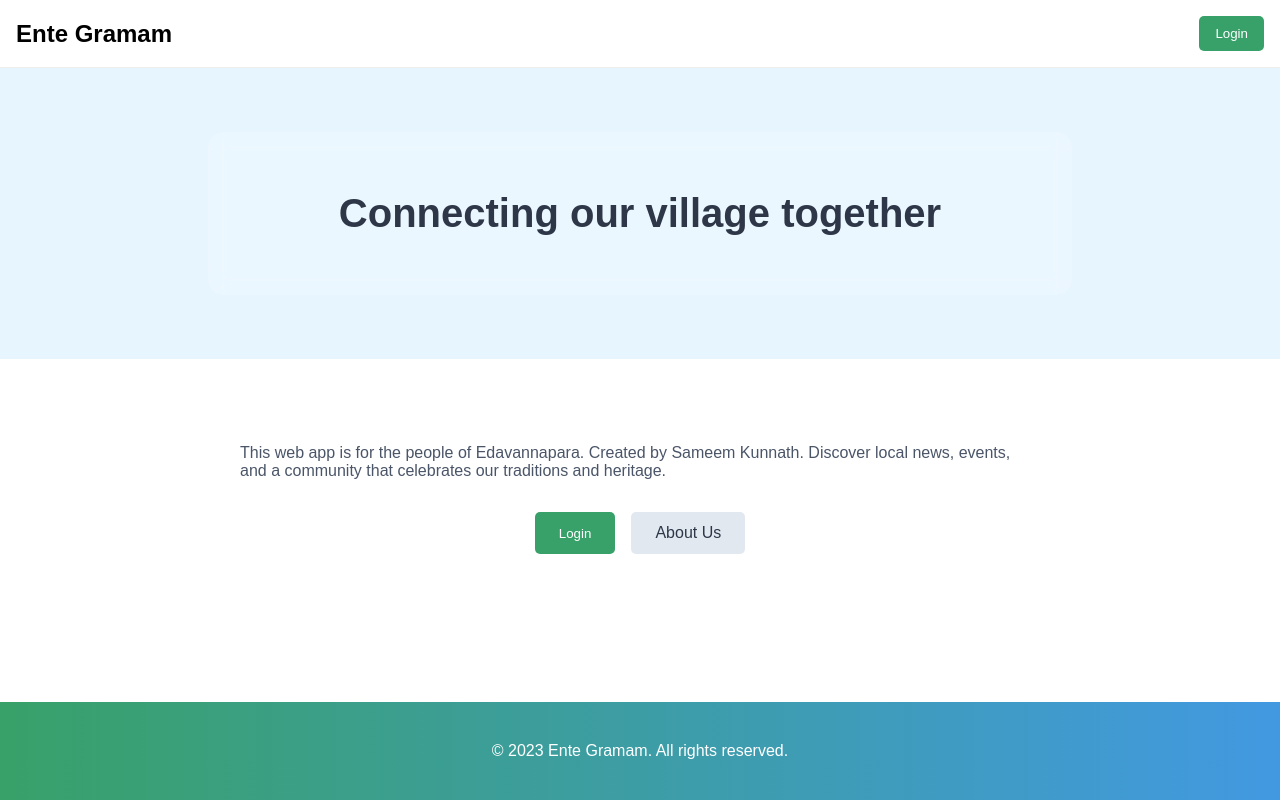
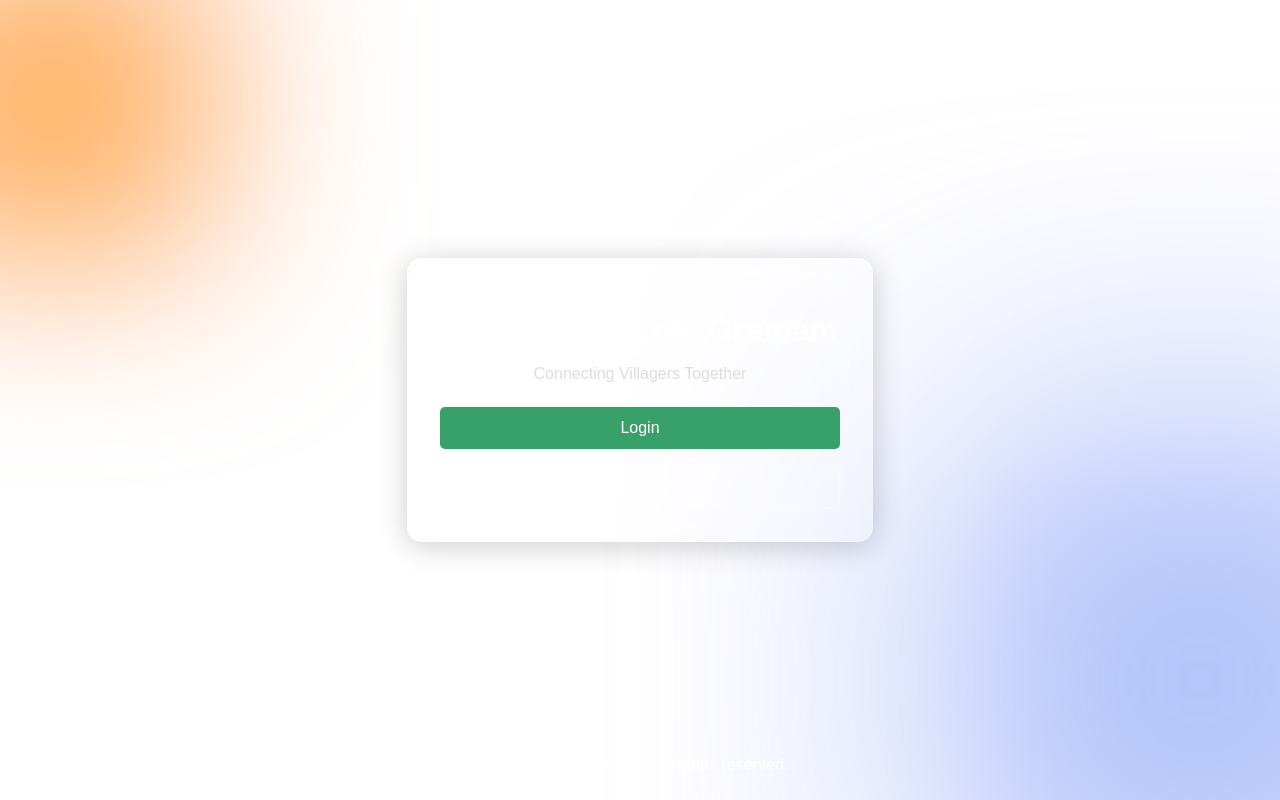
Before and after one commit to code-ninja-labs/ente-gramam1, a React (Vite) app: page / in a window 1280 px wide. Built offline with nearby package versions, Linux system fonts and the light colour scheme.

Commit message:
Update LandingPage.jsx

```diff
--- a/src/pages/LandingPage.jsx
+++ b/src/pages/LandingPage.jsx
@@ -35,161 +35,115 @@ const LandingPage = ({ session }) => {
 
       <div
         style={{
+          position: "relative",
+          minHeight: "100vh",
           fontFamily: "'Arial', sans-serif",
           display: "flex",
           flexDirection: "column",
-          minHeight: "100vh",
+          alignItems: "center",
+          justifyContent: "center",
+          overflow: "hidden", // Clips overflowing elements
         }}
       >
-        {/* Navbar */}
-        <nav
-          style={{
-            display: "flex",
-            justifyContent: "space-between",
-            alignItems: "center",
-            padding: "16px",
-            backgroundColor: "#fff",
-            borderBottom: "1px solid #eee",
-          }}
-        >
-          <div style={{ fontWeight: "bold", fontSize: "1.5rem" }}>
-            Ente Gramam
-          </div>
-          <div>
-            <button
-              onClick={handleGetStarted}
-              style={{
-                padding: "10px 16px",
-                backgroundColor: "#38A169",
-                color: "#fff",
-                borderRadius: "5px",
-                border: "none",
-                cursor: "pointer",
-                transition: "background-color 0.3s",
-              }}
-              onMouseOver={(e) =>
-                (e.target.style.backgroundColor = "#2F855A")
-              }
-              onMouseOut={(e) =>
-                (e.target.style.backgroundColor = "#38A169")
-              }
-            >
-              Login
-            </button>
-          </div>
-        </nav>
-
-        {/* Header Section */}
-        <header
-          style={{
-            backgroundColor: "#E7F5FE",
-            padding: "64px 16px",
-            textAlign: "center",
-          }}
-        >
+        {/* Background Gradient Blobs */}
         <div
           style={{
-              maxWidth: "800px",
-              margin: "auto",
+            position: "absolute",
+            top: "-50px",
+            left: "-100px",
+            width: "300px",
+            height: "300px",
+            background: "radial-gradient(circle, #ffdd55, #ff6644)",
+            filter: "blur(100px)",
+            zIndex: 1,
+          }}
+        />
+        <div
+          style={{
+            position: "absolute",
+            bottom: "-80px",
+            right: "-120px",
+            width: "400px",
+            height: "400px",
+            background: "radial-gradient(circle, #66ccff, #7755ee)",
+            filter: "blur(150px)",
+            zIndex: 1,
+          }}
+        />
+
+        {/* Glassmorphic Section */}
+        <div
+          style={{
+            zIndex: 2,
+            backdropFilter: "blur(20px)", // Creates the glass effect
+            background: "rgba(255, 255, 255, 0.2)", // Semi-transparent background
+            border: "1px solid rgba(255, 255, 255, 0.3)",
+            borderRadius: "15px",
             padding: "32px",
-              background: "rgba(255, 255, 255, 0.2)",
-              backdropFilter: "blur(10px)",
-              borderRadius: "15px",
-              color: "#333",
+            textAlign: "center",
+            boxShadow: "0 4px 30px rgba(0, 0, 0, 0.2)", // Subtle shadow
+            width: "90%",
+            maxWidth: "400px",
           }}
         >
           <h1
             style={{
-                fontSize: "2.5rem",
+              fontSize: "2rem",
               fontWeight: "bold",
-                color: "#2D3748",
+              color: "#fff",
+              marginBottom: "16px",
             }}
           >
-              Connecting our village together
+            Welcome to Ente Gramam
           </h1>
-          </div>
-        </header>
+          <p style={{ fontSize: "1rem", color: "#ddd", marginBottom: "24px" }}>
+            Connecting Villagers Together
+          </p>
 
-        {/* Main Content */}
-        <main
-          style={{
-            maxWidth: "800px",
-            margin: "auto",
-            padding: "24px",
-          }}
-        >
-          {/* Text Section */}
-          <div style={{ marginBottom: "32px", color: "#4A5568" }}>
-            <p>
-              This web app is for the people of Edavannapara. Created by
-              Sameem Kunnath. Discover local news, events, and a community
-              that celebrates our traditions and heritage.
-            </p>
-          </div>
-
-          {/* Button Group */}
-          <div
-            style={{
-              display: "flex",
-              justifyContent: "center",
-              gap: "16px",
-              marginBottom: "32px",
-            }}
-          >
           <button
             onClick={handleGetStarted}
             style={{
-                padding: "12px 24px",
+              width: "100%",
+              padding: "12px",
+              marginBottom: "16px",
               backgroundColor: "#38A169",
               color: "#fff",
+              border: "none",
               borderRadius: "5px",
-                border: "none",
               cursor: "pointer",
-                transition: "background-color 0.3s",
+              fontSize: "1rem",
             }}
-              onMouseOver={(e) =>
-                (e.target.style.backgroundColor = "#2F855A")
-              }
-              onMouseOut={(e) =>
-                (e.target.style.backgroundColor = "#38A169")
-              }
           >
             Login
           </button>
-            <a
-              href="#"
+          <button
+            onClick={() => alert("Sign Up Clicked")}
             style={{
-                padding: "12px 24px",
-                backgroundColor: "#E2E8F0",
-                color: "#2D3748",
+              width: "100%",
+              padding: "12px",
+              backgroundColor: "rgba(255, 255, 255, 0.1)",
+              color: "#fff",
+              border: "1px solid rgba(255, 255, 255, 0.4)",
               borderRadius: "5px",
-                textDecoration: "none",
-                textAlign: "center",
-                transition: "background-color 0.3s",
+              cursor: "pointer",
+              fontSize: "1rem",
             }}
-              onMouseOver={(e) =>
-                (e.target.style.backgroundColor = "#CBD5E0")
-              }
-              onMouseOut={(e) =>
-                (e.target.style.backgroundColor = "#E2E8F0")
-              }
           >
-              About Us
-            </a>
+            Sign Up
+          </button>
         </div>
-        </main>
 
         {/* Footer */}
         <footer
           style={{
-            backgroundImage: "linear-gradient(to right, #38A169, #4299E1)",
+            position: "absolute",
+            bottom: "10px",
+            textAlign: "center",
             color: "#fff",
-            padding: "24px",
-            marginTop: "auto",
-            textAlign: "center",
+            zIndex: 2,
           }}
         >
-          <p>&copy; 2023 Ente Gramam. All rights reserved.</p>
+          <p>&copy; {new Date().getFullYear()} Ente Gramam. All rights reserved.</p>
         </footer>
       </div>
     </>
```
Lines whose indentation alone changed are shown as unchanged.
